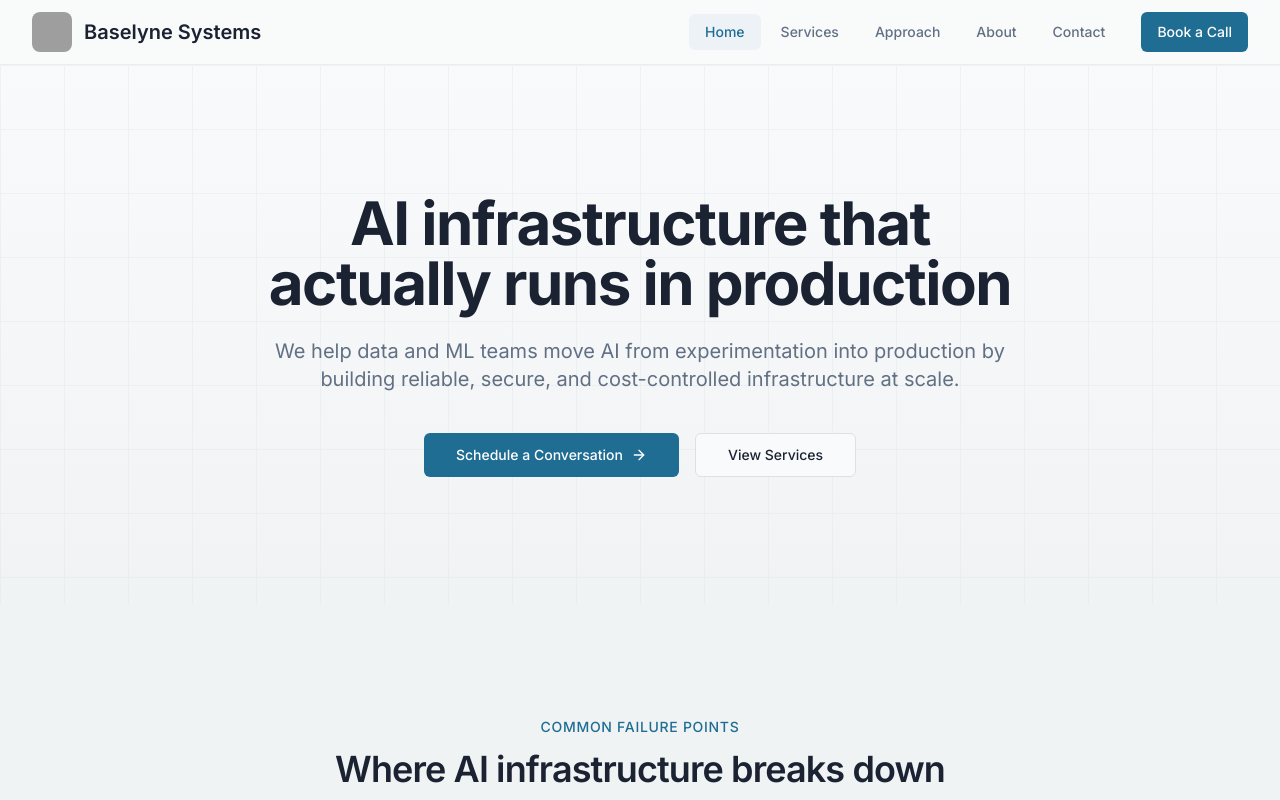
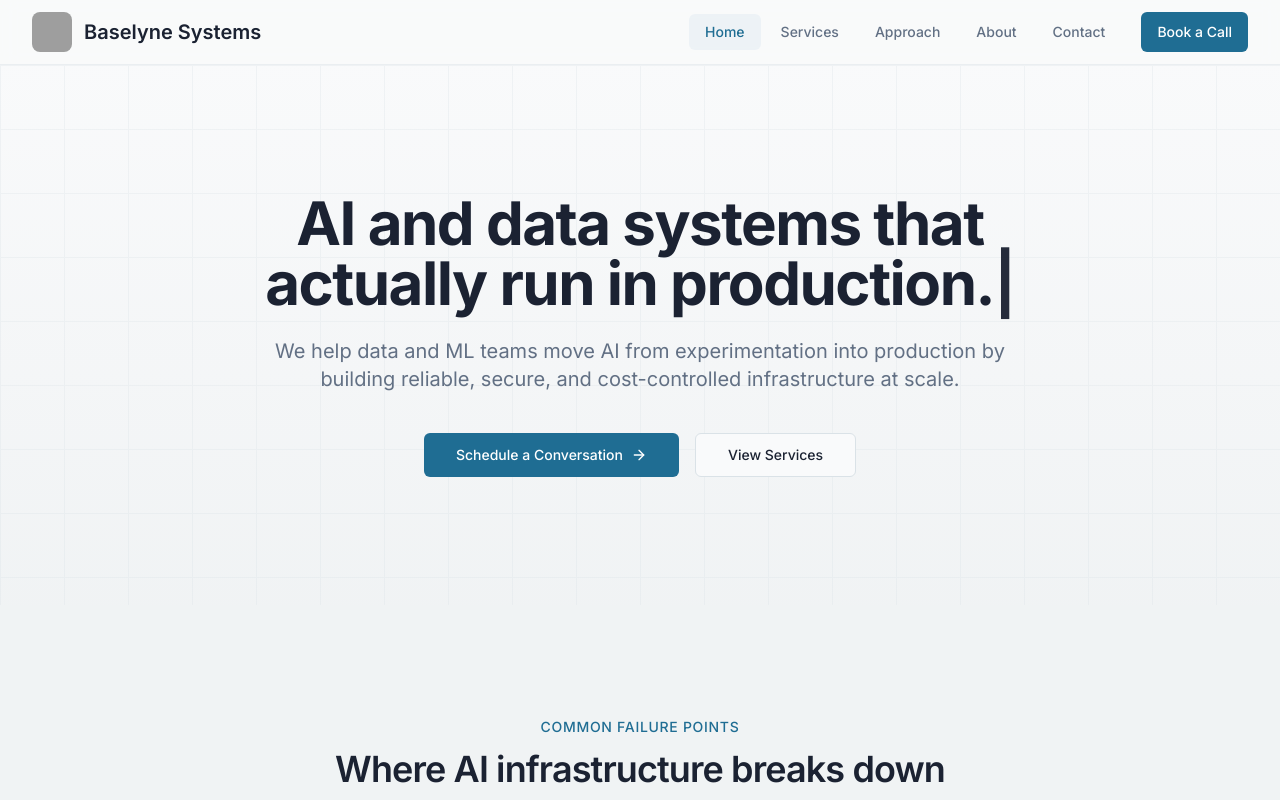
Before and after one commit to achyuthnsamudrala/baselyne-web, a React (Vite) app: page / in a window 1280 px wide. Shown: the top 800 px of the page. Built offline with nearby package versions, Linux system fonts and the light colour scheme; grey boxes are pictures that could not be loaded.

Commit message:
typewriter

```diff
--- /dev/null
+++ b/src/components/TypewriterText.tsx
@@ -0,0 +1,64 @@
+import { useState, useEffect } from "react";
+
+interface TypewriterTextProps {
+  texts: string[];
+  typingSpeed?: number;
+  deletingSpeed?: number;
+  pauseDuration?: number;
+  className?: string;
+}
+
+export function TypewriterText({
+  texts,
+  typingSpeed = 50,
+  deletingSpeed = 30,
+  pauseDuration = 2000,
+  className = "",
+}: TypewriterTextProps) {
+  const [displayText, setDisplayText] = useState("");
+  const [textIndex, setTextIndex] = useState(0);
+  const [isDeleting, setIsDeleting] = useState(false);
+  const [isPaused, setIsPaused] = useState(false);
+
+  useEffect(() => {
+    const currentFullText = texts[textIndex];
+
+    if (isPaused) {
+      const pauseTimeout = setTimeout(() => {
+        setIsPaused(false);
+        setIsDeleting(true);
+      }, pauseDuration);
+      return () => clearTimeout(pauseTimeout);
+    }
+
+    if (isDeleting) {
+      if (displayText === "") {
+        setIsDeleting(false);
+        setTextIndex((prev) => (prev + 1) % texts.length);
+        return;
+      }
+
+      const deleteTimeout = setTimeout(() => {
+        setDisplayText((prev) => prev.slice(0, -1));
+      }, deletingSpeed);
+      return () => clearTimeout(deleteTimeout);
+    }
+
+    if (displayText === currentFullText) {
+      setIsPaused(true);
+      return;
+    }
+
+    const typeTimeout = setTimeout(() => {
+      setDisplayText(currentFullText.slice(0, displayText.length + 1));
+    }, typingSpeed);
+    return () => clearTimeout(typeTimeout);
+  }, [displayText, textIndex, isDeleting, isPaused, texts, typingSpeed, deletingSpeed, pauseDuration]);
+
+  return (
+    <span className={className}>
+      {displayText}
+      <span className="animate-pulse">|</span>
+    </span>
+  );
+}
--- a/src/pages/Home.tsx
+++ b/src/pages/Home.tsx
@@ -4,6 +4,14 @@ import { Button } from "@/components/ui/button";
 import { Card, CardContent } from "@/components/ui/card";
 import { Layout } from "@/components/Layout";
 import { SEO, organizationSchema, professionalServiceSchema } from "@/components/SEO";
+import { TypewriterText } from "@/components/TypewriterText";
+
+const heroTaglines = [
+  "AI and data systems that actually run in production.",
+  "Data infrastructure that scales with your ambitions.",
+  "MLOps that gets models out of notebooks.",
+  "AI infrastructure without the runaway costs.",
+];
 
 const failurePoints = [
   {
@@ -91,8 +99,13 @@ export default function Home() {
         <div className="absolute inset-0 bg-[linear-gradient(to_right,hsl(var(--border))_1px,transparent_1px),linear-gradient(to_bottom,hsl(var(--border))_1px,transparent_1px)] bg-[size:4rem_4rem] opacity-30" />
         <div className="container relative mx-auto px-4 py-24 lg:px-8 lg:py-32">
           <div className="mx-auto max-w-3xl text-center">
-            <h1 className="text-4xl font-bold tracking-tight text-foreground sm:text-5xl lg:text-6xl">
-              AI infrastructure that actually runs in production
+            <h1 className="text-4xl font-bold tracking-tight text-foreground sm:text-5xl lg:text-6xl min-h-[2.4em] sm:min-h-[2.4em] lg:min-h-[1.2em]">
+              <TypewriterText
+                texts={heroTaglines}
+                typingSpeed={70}
+                deletingSpeed={40}
+                pauseDuration={4000}
+              />
             </h1>
             <p className="mt-6 text-lg text-muted-foreground sm:text-xl">
               We help data and ML teams move AI from experimentation into production by building reliable, secure, and cost-controlled infrastructure at scale.
```
